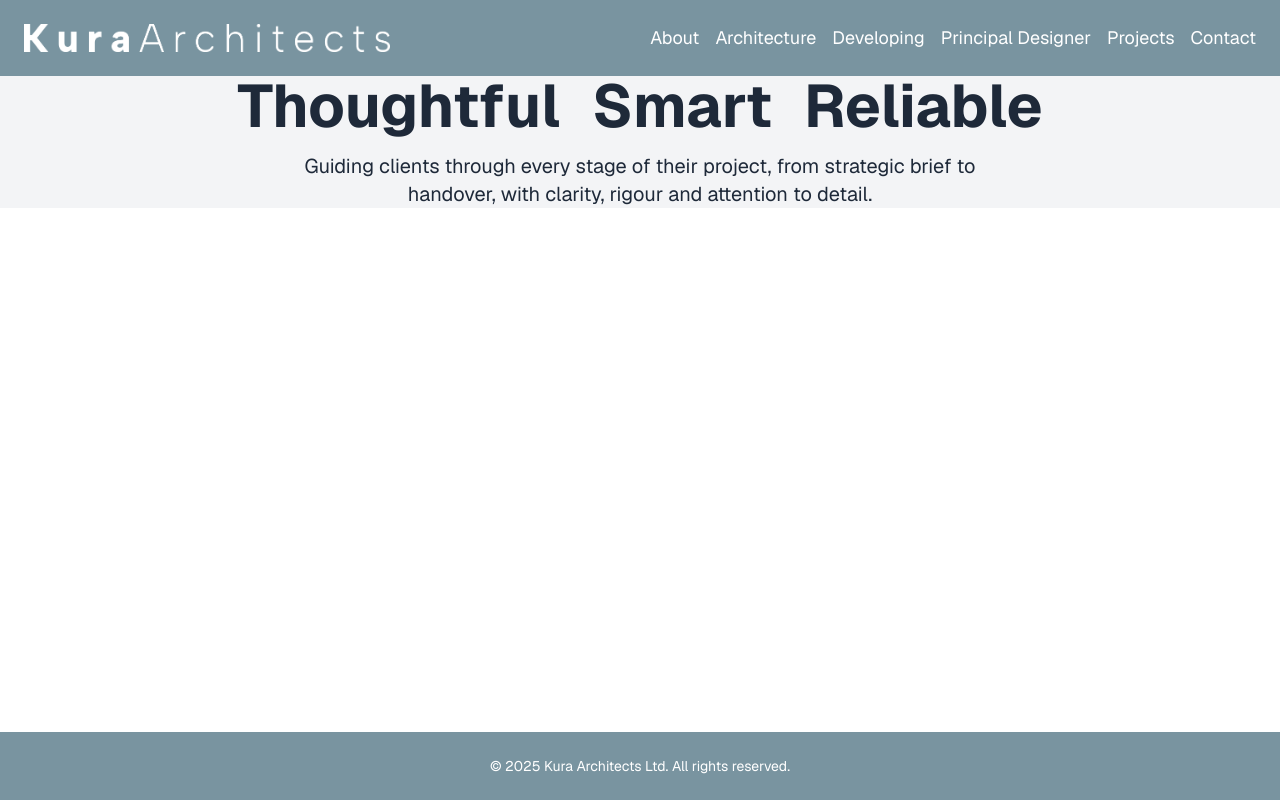
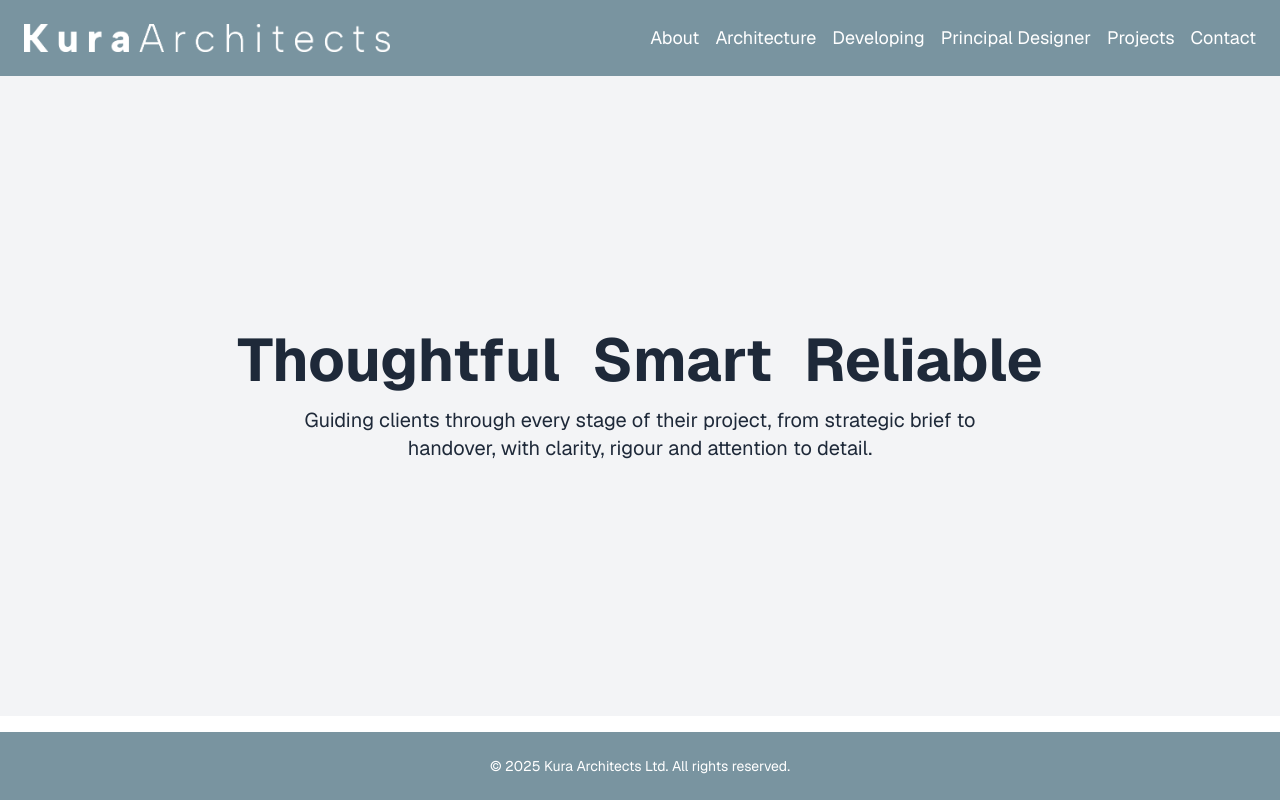
Before and after one commit to KuraArchitects/kura-architects-site, a Next.js app: page / in a window 1280 px wide. Built offline with nearby package versions, Linux system fonts and the light colour scheme.

Commit message:
Fix landing layout to remove blank area

```diff
--- a/app/page.js
+++ b/app/page.js
@@ -28,10 +28,9 @@ export default function Page() {
         </div>
       </header>
 
-      {/* Main Content */}
+      {/* Main */}
       <main className="flex-grow">
-        {/* Hero Section */}
-        <section className="flex-grow flex flex-col justify-center items-center bg-gray-100 text-center">
+        <section className="flex flex-col justify-center items-center h-[calc(100vh-160px)] bg-gray-100 text-center">
           <motion.div
             className="text-4xl md:text-6xl font-bold mb-4 flex flex-wrap justify-center gap-x-8"
             initial="hidden"
@@ -51,7 +50,7 @@ export default function Page() {
                   hidden: { opacity: 0 },
                   visible: { opacity: 1 }
                 }}
-                transition={{ duration: 1.2 }}
+                transition={{ duration: 1.8 }}
               >
                 {word}
               </motion.span>
@@ -61,7 +60,7 @@ export default function Page() {
             className="text-lg md:text-xl max-w-2xl"
             initial={{ opacity: 0 }}
             animate={{ opacity: 1 }}
-            transition={{ delay: 4.0, duration: 1 }}
+            transition={{ delay: 0.5, duration: 1 }}
           >
             Guiding clients through every stage of their project, from strategic brief to handover, with clarity, rigour and attention to detail.
           </motion.p>
```
